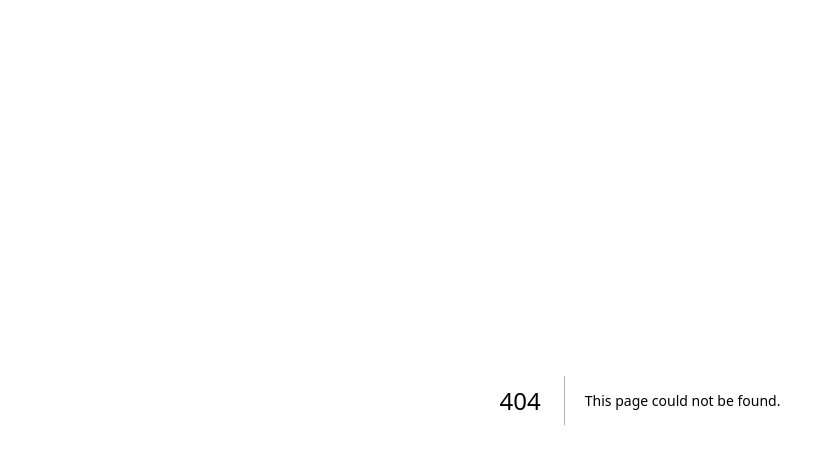
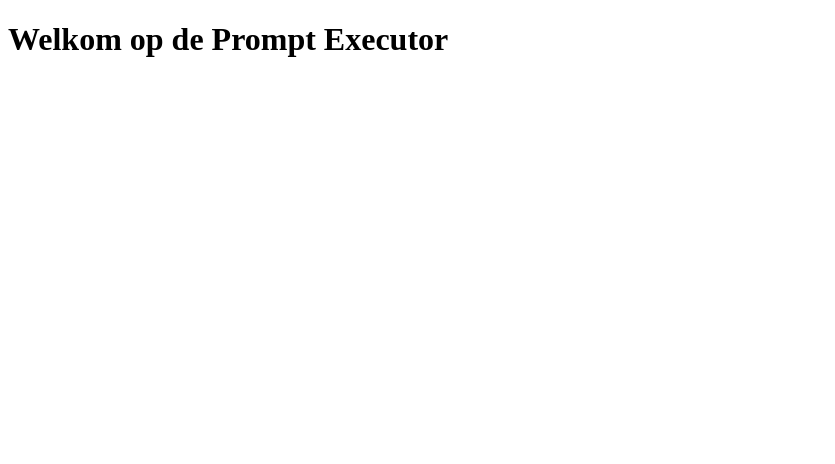
Before and after one commit to MVdBProjects/prompt-uitvoerder, a Next.js app: page /prompt-executor-page in a window 1280 px wide. Before the commit this address had no page. Shown: the top 464 px of the page, without its empty margins (0-835 px from the left). Built offline with nearby package versions, Linux system fonts and the light colour scheme.

Commit message:
Create prompt-executor-page.js

```diff
--- /dev/null
+++ b/pages/prompt-executor-page.js
@@ -0,0 +1,3 @@
+export default function PromptExecutorPage() {
+  return <h1>Welkom op de Prompt Executor</h1>;
+}
```
